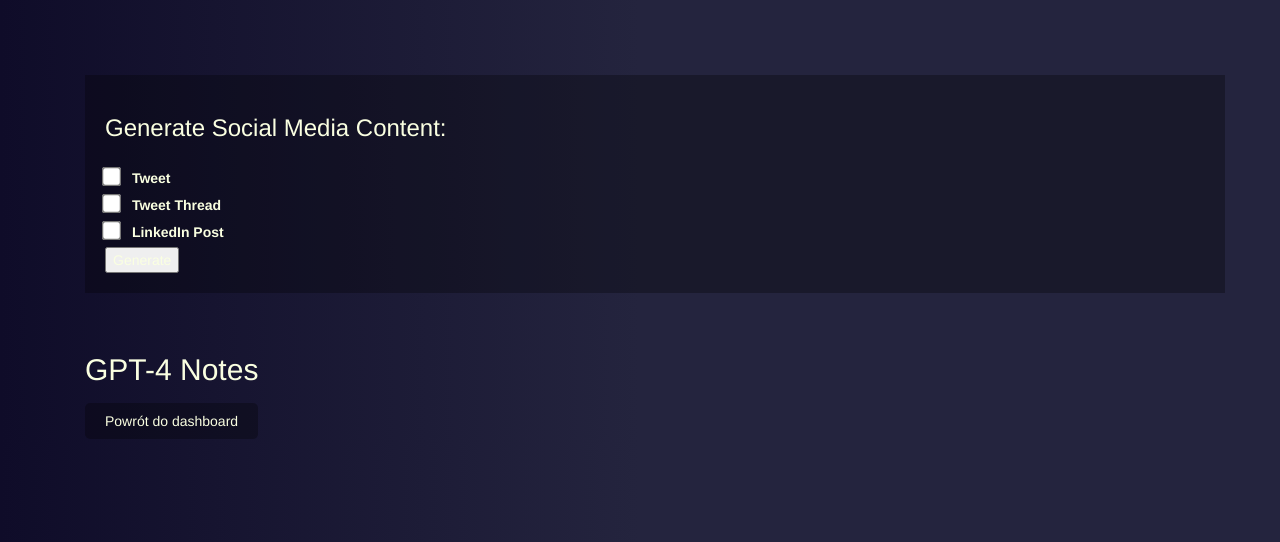
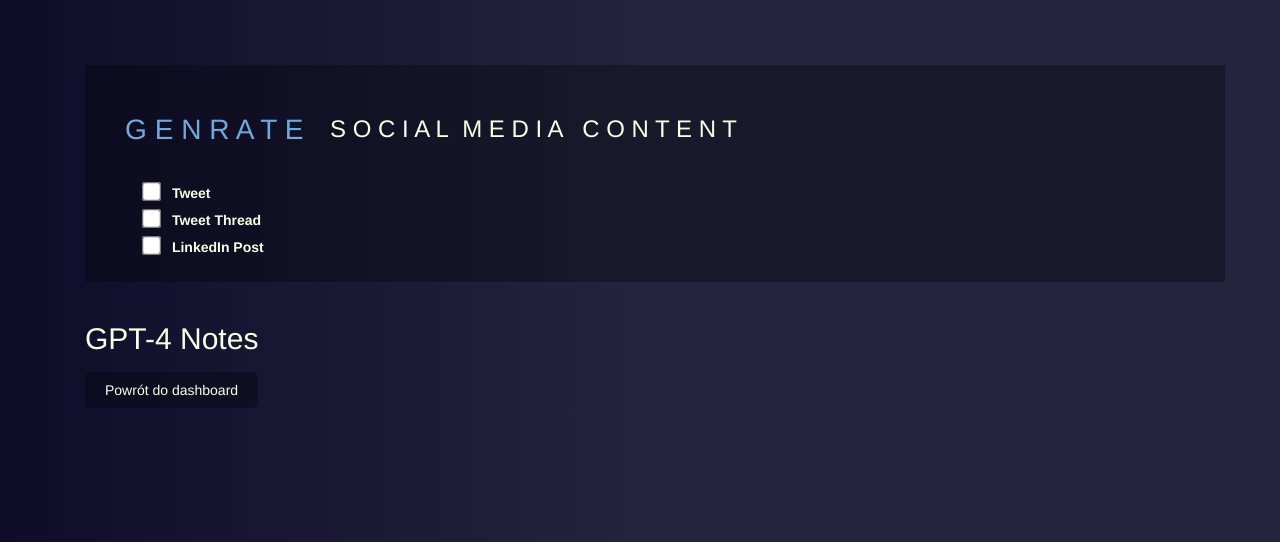
Before and after one commit to janmisiurek/yutb, a Flask app: template templates/notes.html in a window 1280 px wide. Shown: the part 52-594 px from the top of the page. Run offline with Flask 3, Linux system fonts and the light colour scheme; the template is opened without the code that fills it, so the values that code supplies are empty; some libraries are stand-ins or nearby versions.

Commit message:
edit style

```diff
--- a/static/css/styles.css
+++ b/static/css/styles.css
@@ -10,7 +10,8 @@ a {
 
 a:hover {
     color: #f6ffc9; /* Kolor tekstu dla linków po najechaniu */
-    text-shadow: 2px 2px 4px rgba(0, 0, 0, 0.5); /* Efekt cienia przy najechaniu */
+    text-shadow: 2px 2px 4px rgba(0, 0, 0, 0.5);
+    text-shadow: 2px 2px 4px rgba(221, 242, 255, 0.76); /* Efekt cienia przy najechaniu */
     text-decoration: none; /* Usunięcie podkreślenia po najechaniu */
 }
 
@@ -31,3 +32,21 @@ a:hover {
 .slider-container {
     width: 400px; /* Suma szerokości formularza i przycisku */
 }
+
+button {
+    font-size: 1.17em;
+    background: none;
+    color: #6ea9dd;
+    text-shadow: none;
+    transition: all 0.3s ease;
+    border: none;
+    padding: 10px 20px;
+    border-radius: 5px;
+
+}
+
+button:hover {
+    color: #ffd792;
+    text-shadow: 0px 0px 10px #499ce2;
+    cursor: pointer;
+}
--- a/templates/base.html
+++ b/templates/base.html
@@ -23,7 +23,20 @@
     </nav>
 
     <div class="container">
-        {% block content %}{% endblock %}
+        {% block content %}
+        <body>
+            <div class="container">
+
+                <style>
+                    body {
+                        font-family: "Helvetica Neue", Arial, sans-serif;
+                    }
+
+                </style>
+
+            </div>
+        </body>
+        {% endblock %}
     </div>
 </body>
 </html>
--- a/templates/index.html
+++ b/templates/index.html
@@ -12,7 +12,7 @@ Y U T B
             <label for="url" class="sr-only">youtube url:</label>
             <input type="url" class="form-control" id="url" name="url" required placeholder="YouTube URL">
         </div>
-        <button type="submit" class="btn btn-primary mb-2">Submit</button>
+        <button type="submit" >S U B M I T</button>
 
         <br>
         <div class="form-group mx-sm-3 mb-2" style="text-align: center;">
--- a/templates/notes.html
+++ b/templates/notes.html
@@ -13,10 +13,24 @@
                 color: #faffe1;
                 padding-bottom: 15px;
             }
+            .form-header {
+                display: flex;
+                align-items: center;
+                justify-content: space-between;
+                margin: 20px 0;
+            }
+            .form-header h3 {
+                margin-bottom: 0;
+            }
+            .form-header button {
+                font-size: 1.17em; /* Equal to h3 size */
+            }
             form {
-                margin: 20px 0;
                 padding: 20px;
                 background-color: rgba(0, 0, 0, 0.3);
+            }
+            .form-check {
+                padding-left: 40px;
             }
             input[type="checkbox"] {
                 transform: scale(1.5);
@@ -48,18 +62,24 @@
 
         <h1>{{ name }}</h1>
 
+        <div>
         <form method="POST">
-            <h3>Generate Social Media Content:</h3>
-            <input type="checkbox" id="tweet" name="content_types" value="tweet">
-            <label for="tweet">Tweet</label><br>
-            <input type="checkbox" id="tweet_thread" name="content_types" value="tweet_thread">
-            <label for="tweet_thread">Tweet Thread</label><br>
-            <input type="checkbox" id="linkedin_post" name="content_types" value="linkedin_post">
-            <label for="linkedin_post">LinkedIn Post</label><br>
-            <input type="submit" value="Generate">
+            <h3>
+                <button type="submit" style="vertical-align: middle">G E N R A T E</button>
+                S O C I A L&nbsp;&nbsp;M E D I A &nbsp;&nbsp;C O N T E N T
+
+            </h3>
+            <div class="form-check">
+                <input type="checkbox" class="form-check-input" id="tweet" name="content_types" value="tweet">
+                <label class="form-check-label" for="tweet">Tweet</label><br>
+                <input type="checkbox" class="form-check-input" id="tweet_thread" name="content_types" value="tweet_thread">
+                <label class="form-check-label" for="tweet_thread">Tweet Thread</label><br>
+                <input type="checkbox" class="form-check-input" id="linkedin_post" name="content_types" value="linkedin_post">
+                <label class="form-check-label" for="linkedin_post">LinkedIn Post</label><br>
+            </div>
         </form>
         <br>
-
+    </div>
         {% if social_media_content %}
         <table>
             <tr>
@@ -81,6 +101,8 @@
         </table>
         {% endif %}
 
+
+
         <h2>GPT-4 Notes</h2>
         <p>{{ notes_gpt4|safe }}</p>
 
```
